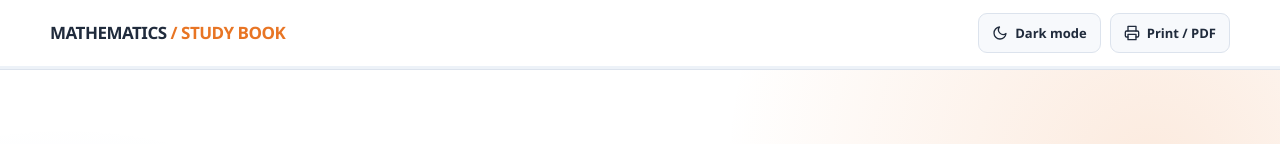
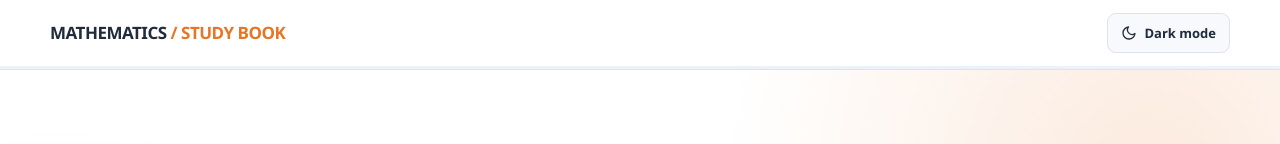
Before and after one commit to keabi-tech/calculus, a plain HTML site: page index.html in a window 1280 px wide. Shown: the top 144 px of the page. Drawn offline with Linux system fonts and the light colour scheme.

Commit message:
Remove print/PDF button from index.html
Removed print/PDF button from the interface.

```diff
--- a/index.html
+++ b/index.html
@@ -790,14 +790,6 @@ th { background: var(--surface-2); }
             <button class="action-btn" id="themeButton" type="button">
                 <svg class="icon" id="themeIcon" viewBox="0 0 24 24" aria-hidden="true"></svg>
                 <span id="themeLabel">Dark mode</span>
-            </button>
-            <button class="action-btn" type="button" onclick="window.print()">
-                <svg class="icon" viewBox="0 0 24 24" aria-hidden="true">
-                    <path d="M6 9V2h12v7"/>
-                    <path d="M6 18H4a2 2 0 0 1-2-2v-5a2 2 0 0 1 2-2h16a2 2 0 0 1 2 2v5a2 2 0 0 1-2 2h-2"/>
-                    <rect x="6" y="14" width="12" height="8"/>
-                </svg>
-                <span>Print / PDF</span>
             </button>
         </div>
     </div>
```
